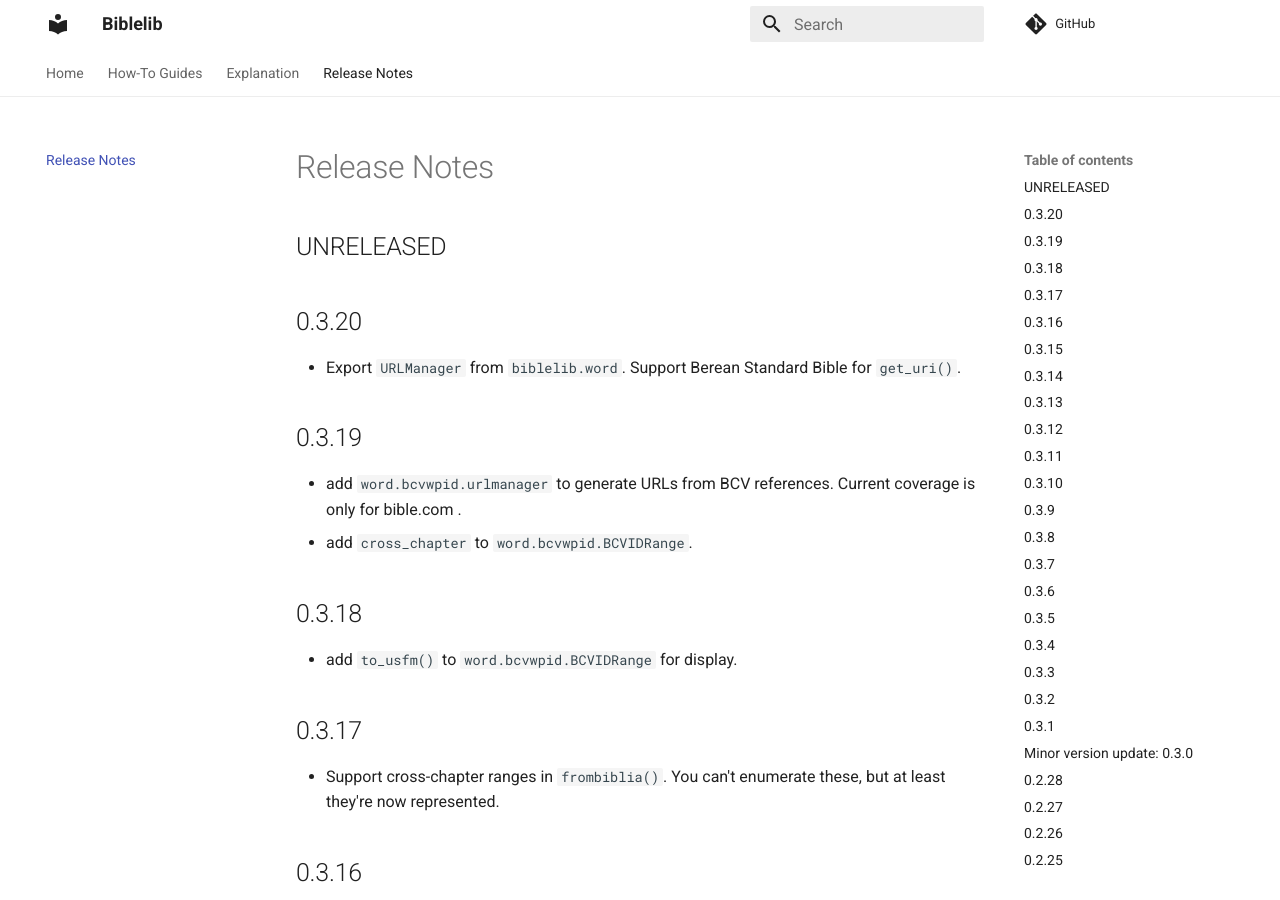
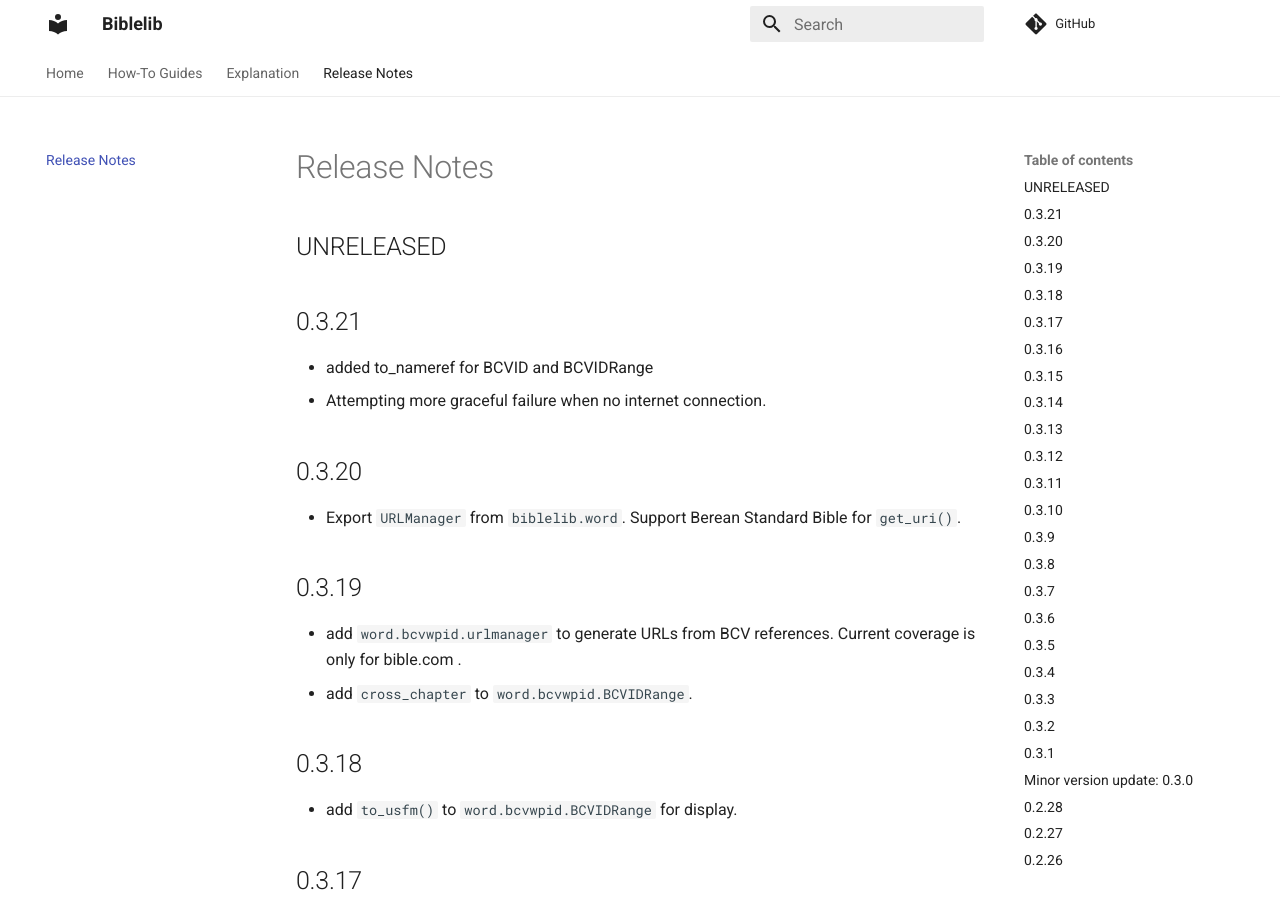
Before and after one commit to Clear-Bible/Biblelib, an MkDocs documentation site: the page built from docs/ReleaseNotes.md, in a window 1280 px wide and 900 px high. Built offline with MkDocs 1.6.1 and Material for MkDocs 9.7.7, drawn with Linux system fonts in a browser that asks for light colours; comment, search, counter and statistics services are not loaded.

Commit message:
v 0.3.21

```diff
--- a/docs/ReleaseNotes.md
+++ b/docs/ReleaseNotes.md
@@ -1,6 +1,11 @@
 # Release Notes
 
 ## UNRELEASED
+
+## 0.3.21
+
+- added to_nameref for BCVID and BCVIDRange
+- Attempting more graceful failure when no internet connection.
 
 ## 0.3.20
 
--- a/pyproject.toml
+++ b/pyproject.toml
@@ -1,6 +1,6 @@
 [tool.poetry]
 name = "biblelib"
-version = "0.3.20"
+version = "0.3.21"
 description = "Utilities for working with metadata for Bible books, references, pericopes, and other units."
 authors = ["Sean Boisen <sean.boisen@gmail.com>"]
 repository = "https://github.com/Clear-Bible/Biblelib/"
```
